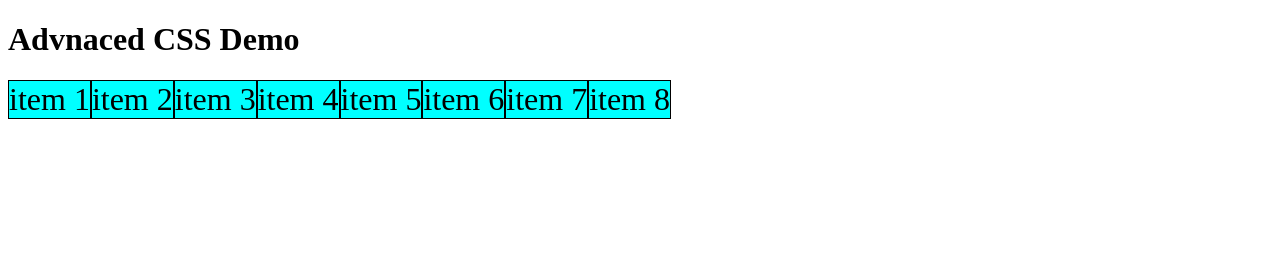
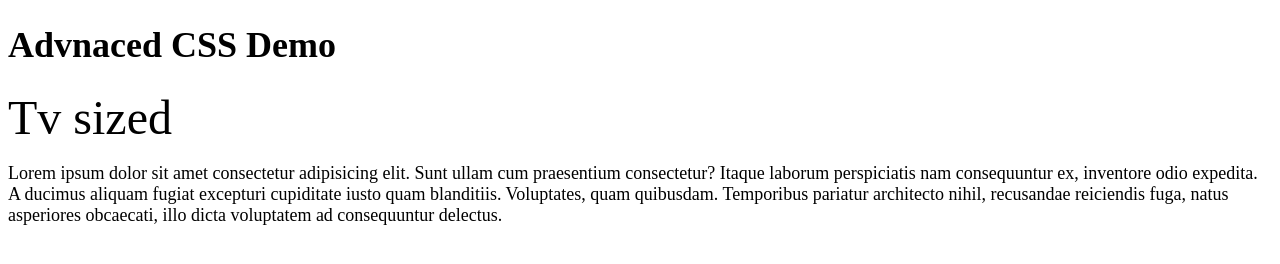
Before and after one commit to Shaheemnonofcl/WebDevMasterCourse, a plain HTML site: page index.html in a window 1280 px wide. Drawn offline with Linux system fonts and the light colour scheme.

Commit message:
latest commit

```diff
--- a/CSS/site.css
+++ b/CSS/site.css
@@ -1,12 +1,35 @@
+html{
+  font-size: 18px;
+}
 
 .item{
-   border: 1px solid black;
-   background-color: aqua;
-   font-size: 2rem;
+  font-size: 48px;
+  display: none;
 }
 
-.container{
-   display: flex;
- flex-wrap: nowrap;
+@media screen and (max-width:600px){
+  #size1{
+    display: block;
+  }
+}
 
+@media screen and (min-width:601px) and (max-width:767px){
+  #size2{
+    display: block;
+  }
 }
+@media screen and (min-width:768px) and (max-width:991px){
+  #size3{
+    display: block;
+  }
+}
+@media screen and (min-width:992px) and (max-width:1199px){
+  #size4{
+    display: block;
+  }
+}
+@media screen and (min-width:1200px){
+  #size5{
+    display: block;
+  }
+}
--- a/index.html
+++ b/index.html
@@ -13,14 +13,15 @@
          <h1>Advnaced CSS Demo</h1>
 
          <div class="container">
-            <div class="item item-1">item 1</div>
-            <div class="item item-2">item 2</div>
-            <div class="item item-3">item 3</div>
-            <div class="item item-4">item 4</div>
-            <div class="item item-5">item 5</div>
-            <div class="item item-6">item 6</div>
-            <div class="item item-7">item 7</div>
-            <div class="item item-8">item 8</div>
+            <div  id="size1"  class="item ">small phone sized</div>
+            <div  id="size2" class="item ">Large phone sized</div>
+            <div id="size3"  class="item ">Tablet sized</div>
+            <div  id="size4" class="item ">Deskktop sized</div>
+             <div id="size5"  class="item ">Tv sized</div>
+
+             <p>Lorem ipsum dolor sit amet consectetur adipisicing elit. Sunt ullam cum praesentium consectetur? Itaque laborum perspiciatis nam consequuntur ex, inventore odio expedita. A ducimus aliquam fugiat excepturi cupiditate iusto quam blanditiis. Voluptates, quam quibusdam. Temporibus pariatur architecto nihil, recusandae reiciendis fuga, natus asperiores obcaecati, illo dicta voluptatem ad consequuntur delectus.</p>
+
+
          </div>
       </main>
    </body>
```
